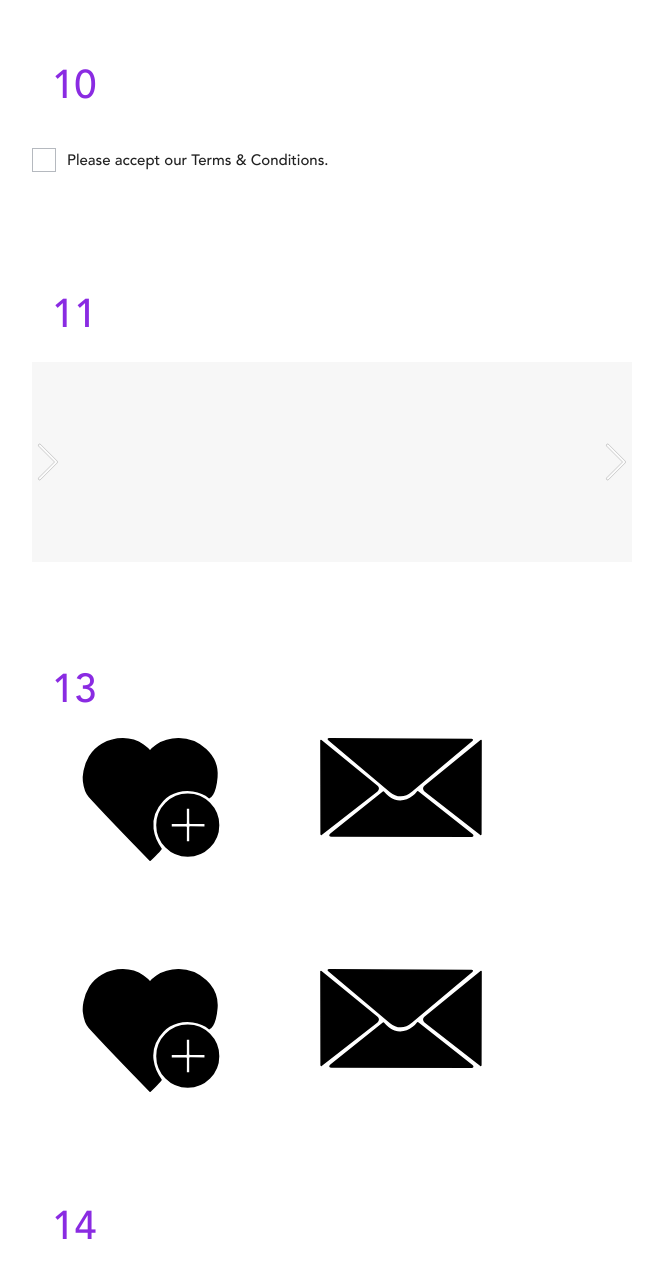
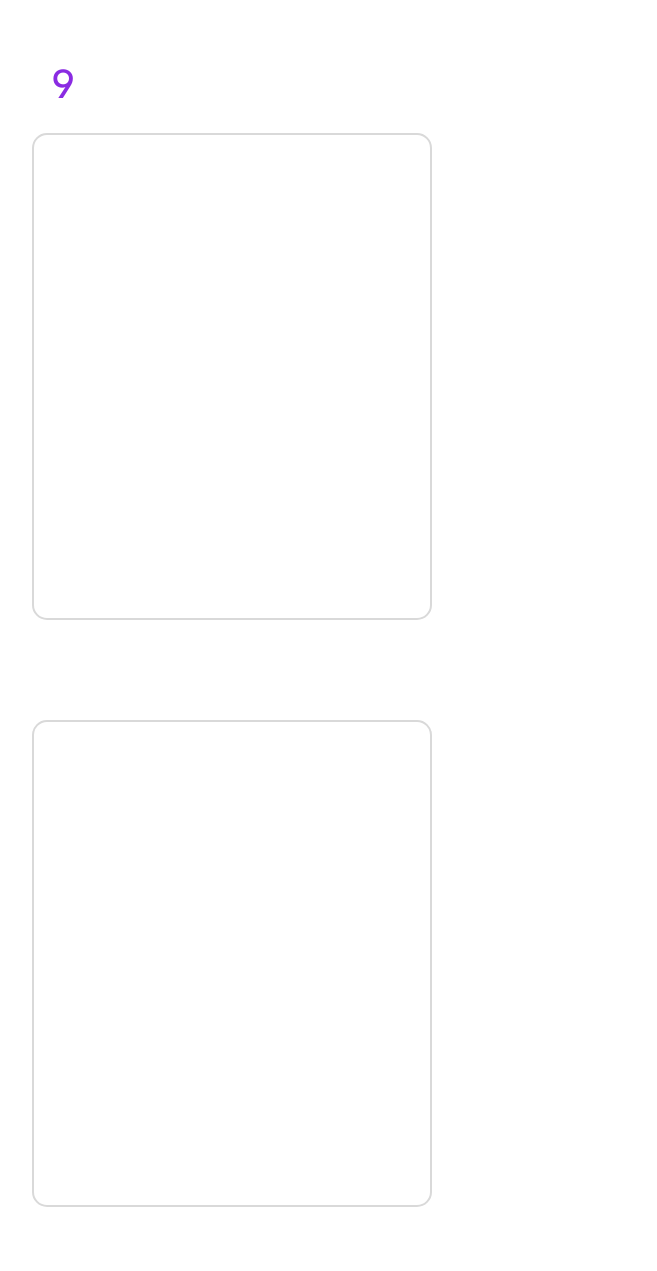
Before and after one commit to galina-dmitrishin/jewelry-all, a plain HTML site: page index.html in a window 1280 px wide. Shown: the part 3080-4351 px from the top of the page, without its empty margins (8-665 px from the left). Drawn offline with Linux system fonts and the light colour scheme.

Commit message:
Add files via upload

```diff
--- a/index.html
+++ b/index.html
@@ -131,6 +131,31 @@
         </div>
     </div>
 
+    <div style="color: blueviolet; font-size: 40px; padding-left: 60px; padding-bottom: 20px;">9</div>
+
+    <div class="wrap">
+        <div class="inner">
+            <div class="square" onclick="this.setAttribute('style', 'box-shadow: 0px 0px 0px 5px rgba(0,0,0,.2); border: 2px solid #666666;')">
+
+            </div>
+        </div>
+    </div>
+    <div class="wrap">
+        <div class="inner">
+            <div class="square2" onclick="this.setAttribute('style', 'box-shadow: 0px 0px 0px 8px rgba(0,0,0,.2); border: 2px solid #666666;')">
+
+            </div>
+        </div>
+    </div>
+
+    <div class="wrap">
+        <div class="inner">
+            <div class="square3" onclick="this.setAttribute('style', 'box-shadow: 0px 0px 0px 10px rgba(0,0,0,.2); border: 2px solid #666666;')">
+
+            </div>
+        </div>
+    </div>
+
     <div style="color: blueviolet; font-size: 40px; padding-left: 60px; padding-bottom: 20px;">10</div>
     <div class="wrap">
         <div class="inner">
--- a/style.css
+++ b/style.css
@@ -331,6 +331,56 @@ ul {
     box-shadow: 0px 2px 0px 0px rgba(0,0,0,.2);
 }
 
+/*  effect 9  */
+
+
+.square {
+    width: 400px;
+    height: 487px;
+    border: 2px solid #D9D9D9;
+    border-radius: 15px;
+    transition: all .3s;
+}
+
+.square:hover {
+    box-shadow: 1px 1px 5px rgba(0,0,0,.33);
+}
+
+
+
+/*  effect 9 -2 */
+
+
+.square2 {
+    width: 400px;
+    height: 487px;
+    border: 2px solid #D9D9D9;
+    border-radius: 15px;
+    transition: all .3s;
+}
+
+.square2:hover {
+    box-shadow: 1px 1px 6px rgba(0,0,0,.33);
+}
+
+
+/*  effect 9 -3 */
+
+
+.square3 {
+    width: 400px;
+    height: 487px;
+    border: 2px solid #D9D9D9;
+    border-radius: 15px;
+    transition: all .3s;
+}
+
+.square3:hover {
+    box-shadow: 1px 1px 8px rgba(0,0,0,.33);
+}
+
+
+
 
 /*  effect 10  */
 
```
